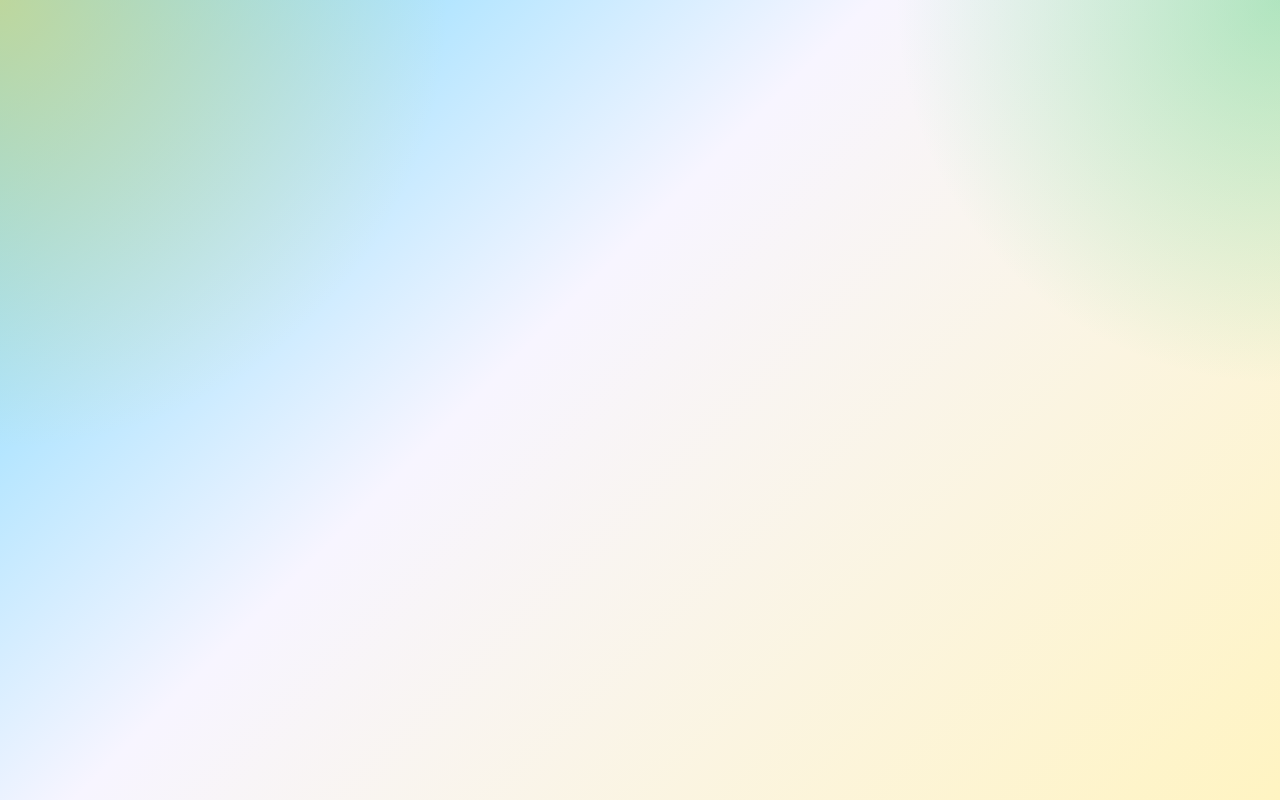
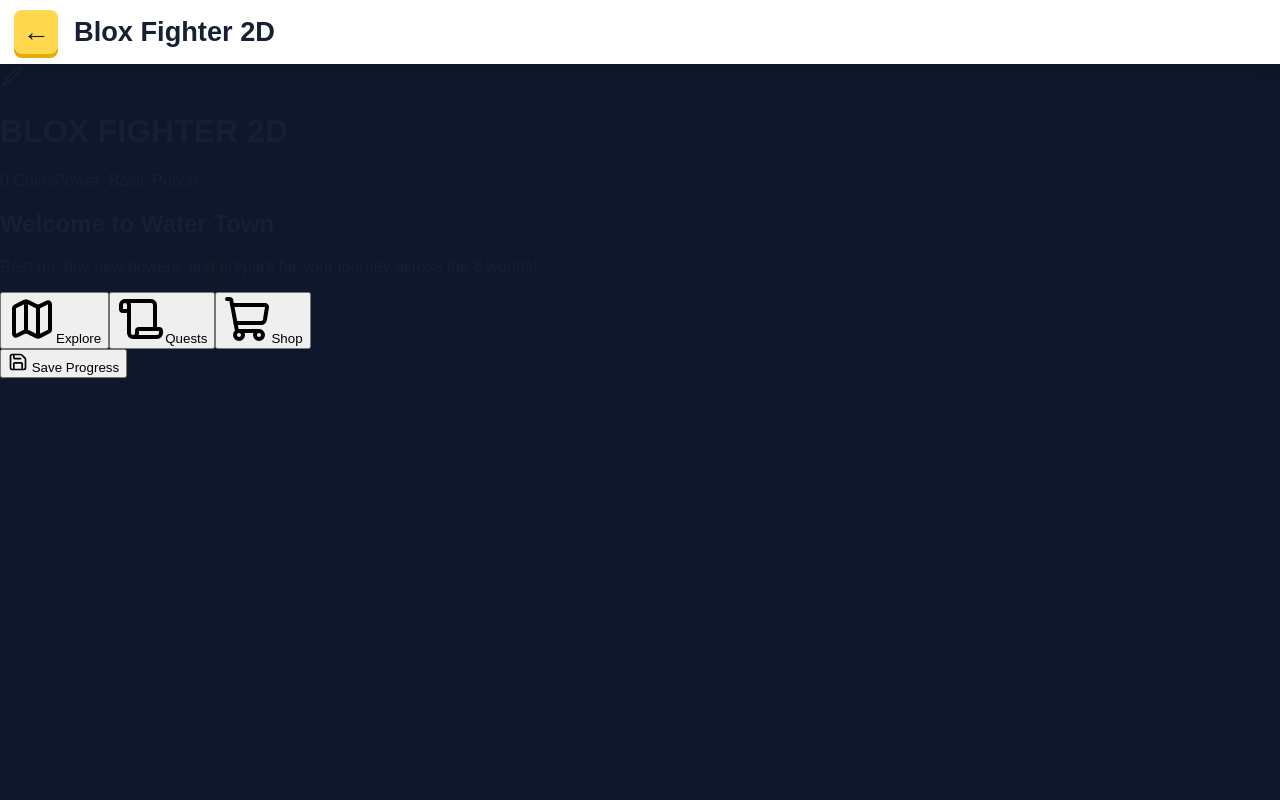
Before and after one commit to frankchangshow/DylanGames, a Next.js app: page /play/dylan/blox_figther_2d in a window 1280 px wide. Before the commit this address had no page. Built offline with nearby package versions, Linux system fonts and the light colour scheme.

Commit message:
Support React games in launcher

```diff
--- a/app/globals.css
+++ b/app/globals.css
@@ -327,6 +327,17 @@ a {
   background: #ffffff;
 }
 
+.reactGameFrame {
+  width: 100%;
+  height: 100%;
+  overflow: auto;
+  background: #0f172a;
+}
+
+.reactGameFrame > * {
+  min-height: 100%;
+}
+
 @media (max-width: 520px) {
   .home {
     padding: 20px 12px 28px;
--- a/app/play/[kid]/[game]/page.tsx
+++ b/app/play/[kid]/[game]/page.tsx
@@ -1,6 +1,7 @@
 import Link from "next/link";
 import { notFound } from "next/navigation";
 import { getGameForKid, getPlayableGames, isKid } from "@/src/data/games";
+import ReactGamePlayer from "@/src/react-games/ReactGamePlayer";
 
 export const dynamicParams = false;
 
@@ -56,6 +57,11 @@ export default async function PlayPage({ params }: PlayPageProps) {
         </Link>
         <h1>{game.title}</h1>
       </div>
+      {game.type === "react" ? (
+        <div className="reactGameFrame">
+          <ReactGamePlayer kid={kid} gameId={game.id} />
+        </div>
+      ) : (
         <iframe
           className="gameFrame"
           src={game.playUrl}
@@ -63,6 +69,7 @@ export default async function PlayPage({ params }: PlayPageProps) {
           allow="autoplay; fullscreen; gamepad; microphone; camera"
           allowFullScreen
         />
+      )}
     </main>
   );
 }
--- a/eslint.config.mjs
+++ b/eslint.config.mjs
@@ -2,7 +2,7 @@ import nextVitals from "eslint-config-next/core-web-vitals";
 
 const eslintConfig = [
   {
-    ignores: ["public/games/**"]
+    ignores: ["public/games/**", "src/react-games/**"]
   },
   ...nextVitals,
   {
--- a/package.json
+++ b/package.json
@@ -9,6 +9,7 @@
     "lint": "eslint ."
   },
   "dependencies": {
+    "lucide-react": "^1.17.0",
     "next": "^16.2.7",
     "react": "^19.2.7",
     "react-dom": "^19.2.7"
--- a/src/data/dylanGames.ts
+++ b/src/data/dylanGames.ts
@@ -1,7 +1,28 @@
 import { discoverGames } from "./discoverGames";
+import type { Game } from "./types";
+
+const reactGames: Game[] = [
+  {
+    id: "blox_figther_2d",
+    title: "Blox Fighter 2D",
+    description: "A React fighting adventure.",
+    type: "react",
+    playUrl: "",
+    thumbnailUrl: null
+  },
+  {
+    id: "may_plane_update",
+    title: "May Plane Update",
+    description: "A React flying game.",
+    type: "react",
+    playUrl: "",
+    thumbnailUrl: null
+  }
+];
 
 export async function getDylanGames() {
-  return discoverGames("dylan");
+  const htmlGames = await discoverGames("dylan");
+  return [...reactGames, ...htmlGames].sort((a, b) => a.title.localeCompare(b.title));
 }
 
 export async function getDylanGame(gameId: string) {
--- a/src/data/types.ts
+++ b/src/data/types.ts
@@ -1,6 +1,6 @@
 export type Kid = "dylan" | "brayden";
 
-export type GameType = "html" | "scratch" | "external" | "placeholder";
+export type GameType = "html" | "scratch" | "external" | "placeholder" | "react";
 
 export type Game = {
   id: string;
--- /dev/null
+++ b/src/react-games/ReactGamePlayer.tsx
@@ -0,0 +1,22 @@
+"use client";
+
+import BloxFighter2D from "./dylan/blox_figther_2d/BloxFighter2D";
+import MayPlaneUpdate from "./dylan/may_plane_update/MayPlaneUpdate";
+import type { Kid } from "@/src/data/types";
+
+type ReactGamePlayerProps = {
+  kid: Kid;
+  gameId: string;
+};
+
+export default function ReactGamePlayer({ kid, gameId }: ReactGamePlayerProps) {
+  if (kid === "dylan" && gameId === "blox_figther_2d") {
+    return <BloxFighter2D />;
+  }
+
+  if (kid === "dylan" && gameId === "may_plane_update") {
+    return <MayPlaneUpdate />;
+  }
+
+  return null;
+}
--- a/public/games/dylan/blox_figther_2d/blox_fighter_2d.tsx
+++ b/src/react-games/dylan/blox_figther_2d/BloxFighter2D.tsx
@@ -1,3 +1,6 @@
+// @ts-nocheck
+"use client";
+
 import React, { useState, useEffect, useRef } from 'react';
 import { ShoppingCart, Map, Home, ShieldAlert, Zap, Sword, Save, Target, Scroll } from 'lucide-react';
 
--- a/public/games/dylan/may_plane_update/may_plane_update.tsx
+++ b/src/react-games/dylan/may_plane_update/MayPlaneUpdate.tsx
@@ -1,3 +1,6 @@
+// @ts-nocheck
+"use client";
+
 import React, { useState, useEffect, useRef } from 'react';
 
 // --- GAME CONFIGURATION & DATA ---
```
Also changed, not shown: 2 other files (tests, documents, lock files or other folders). Lines whose indentation alone changed are shown as unchanged.
